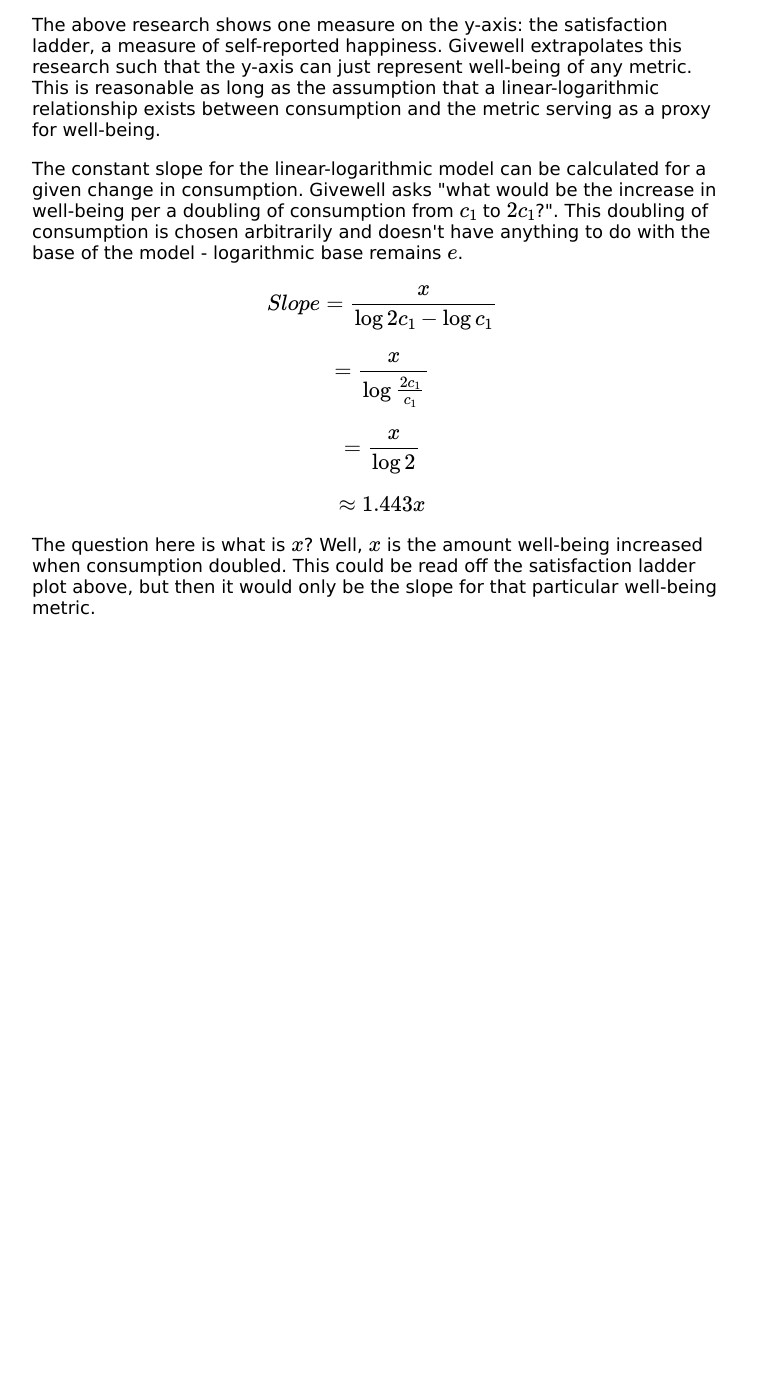
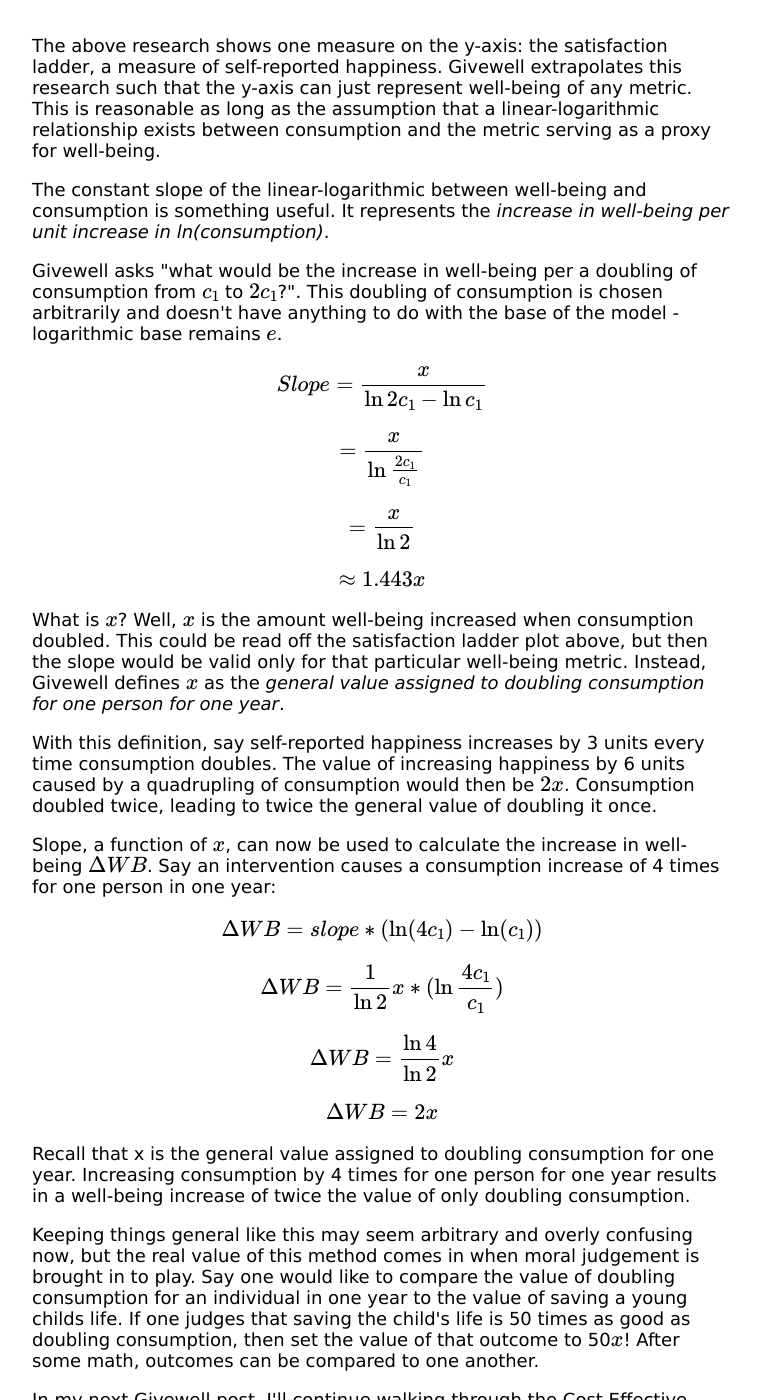
Before and after one commit to robinovitch61/robinovitch61.github.io, a Jekyll site: the page built from _posts/2019-11-23-how-givewell-evaluates-charities:-part-1.html, in a window 1280 px wide and 1400 px high, scrolled down 3425 px. Shown: the whole window, without its empty margins (258-1019 px from the left). Built offline with Jekyll 4.4.1, drawn with Linux system fonts in a browser that asks for light colours; before the commit the page ends 4079 px from its top, so only the background shows below that; some of the changed text lies outside the part shown.

Commit message:
part 1 givewell

```diff
--- a/_posts/2019-11-20-how-givewell-evaluates-charities.html
+++ b/_posts/2019-11-23-how-givewell-evaluates-charities:-part-1.html
@@ -1,5 +1,6 @@
 ---
 layout: post
+title: Givewell Cost Effective Analysis - Part 1
 ---
 <div class="post">
 <p"><span class="italic">Note: this is my personal commentary and this post is not officially endorsed by Givewell in any way.</span></p>
@@ -16,21 +17,23 @@
 
 <p>After digging through some of this available content in detail, I'd like to lay out a few key points and assumptions as clear a manner as possible.</p>
 
-<p>First, they talk about the relationship between income ($$$) and consumption (value of used of goods and services). It is difficult to infer one from the other - for example, a household's crop production may contribute to consumption (if they consume the crops), income (if they sell the crops), or both.</p>
+<p>First, they talk about the relationship between income ($$$) and consumption (value of used goods and services). It is difficult to infer one from the other - for example, a household's crop production may contribute to consumption (if they consume the crops), income (if they sell the crops), or both.</p>
 
 <p>Givewell states:
     <blockquote>When modeling interventions that we expect will alter people's productivity or work success, we prefer to think in terms of consumption rather than income...Consumption measurements are in some sense "the gold standard" for measures of material well-being in development economics research. (<a href="https://docs.google.com/document/d/1ZKq-MNU-xtn_48uN33L6VvBEZRAduvjwWMeaEffL4K4/edit#">Source</a>)</blockquote>
 </p>
 
-<p>Unfortunately, research often only provides data on income, as consumption is more difficult to measure. A reasonable approximation is to assume that consumption and income are equivalent:</p>
+<p>Unfortunately, research often only measures income, as consumption is more difficult to reliably quantify. A reasonable approximation is to assume that consumption and income are equivalent:</p>
 <figure>
     <img style="max-width:80%;"  src="/assets/images/income_consumption.png" alt="Income vs. Consumption">
     <figcaption class="figcaption-text"></figcaption>
 </figure>
 
-<p>From this point forward in my discussion and in all Givewell documentation, it is reasonable to think of income and consumption as equivalent unless otherwise stated. I will arbitrarily choose to use the term consumption.</p>
+<p>From this point forward in my discussion and in all Givewell documentation, it is reasonable to think of income and consumption as equivalent unless otherwise stated. I will arbitrarily choose to use the term consumption to represent both.</p>
 
 <p>When examining consumption in relation to well-being (well-being representing self-reported happiness, decrease in suffering, hope for the future, etc.), it's intuitively true that increasing consumption linearly would yield diminishing returns in well-being. At low levels of consumption, an extra $10/day may result in a doubling or tripling of one's well being! At high levels of consumption, an extra $10/day may feel almost like an insult if its meant to measurably increase ones well-being - the economic equivalent of <a href="https://www.youtube.com/watch?v=cW-wTkUBBeo">"you want a cookie or something?"</a>.</p>
+
+<p>For each base on the plot below, it can be said that "well-being increases an equivalent amount (one unit) each time consumption is multiplied by {the base}".
 
 <figure>
     <img style="max-width:80%;"  src="/assets/images/consumption_dim.png" alt="Diminishing Returns on Consumption">
@@ -39,13 +42,12 @@
 
 <p>Another idea: rather than a linear increase in consumption increasing well-being a proportional amount, a doubling in consumption increases well-being a proportional amount. So $10/day to $20/day increases well-being an equivalent amount as $5,000/day to $10,000/day. This is a logarithmic relationship, in this case base 2 for a doubling. In practice, Givewell uses base \( e \approx 2.72 \), which isn't much different.</p>
 
-<p>For each base on the plot below, it can be said that "well-being increases an equivalent amount (one unit) each time consumption is multiplied by {the base}".
 <figure>
     <img style="max-width:80%;"  src="/assets/images/log_consumption_lin.png" alt="Linear Returns on Log Consumption">
     <figcaption class="figcaption-text"></figcaption>
 </figure>
 
-<p>This is assumption is supported in <a href="http://users.nber.org/~jwolfers/papers/Satiation(AER).pdf">this research</a> which provides the plot shown below. Givewell recognizes that "The actual relationship between well-being and wealth is hotly debated." (<a href="https://docs.google.com/document/d/1ZKq-MNU-xtn_48uN33L6VvBEZRAduvjwWMeaEffL4K4/edit#">Source</a>).</p>
+<p>This is assumption is supported in <a href="http://users.nber.org/~jwolfers/papers/Satiation(AER).pdf">this research</a> which provides the plot shown below. Givewell recognizes that "The actual relationship between well-being and wealth is hotly debated." (<a href="https://docs.google.com/document/d/1ZKq-MNU-xtn_48uN33L6VvBEZRAduvjwWMeaEffL4K4/edit#">source</a>).</p>
 
 <figure>
     <img style="max-width:80%;"  src="/assets/images/wellbeing_gdp.png" alt="Wellbeing and GDP">
@@ -54,12 +56,30 @@
 
 <p>The above research shows one measure on the y-axis: the satisfaction ladder, a measure of self-reported happiness. Givewell extrapolates this research such that the y-axis can just represent well-being of any metric. This is reasonable as long as the assumption that a linear-logarithmic relationship exists between consumption and the metric serving as a proxy for well-being.</p>
 
-<p>The constant slope for the linear-logarithmic model can be calculated for a given change in consumption. Givewell asks "what would be the increase in well-being per a doubling of consumption from \(c_1\) to \(2c_1\)?". This doubling of consumption is chosen arbitrarily and doesn't have anything to do with the base of the model - logarithmic base remains \(e\).</p>
+<p>The constant slope of the linear-logarithmic between well-being and consumption is something useful. It represents the <span class="italic">increase in well-being per unit increase in ln(consumption)</span>.</p>
 
-\[ Slope = \frac{x}{\log{2c_1} - \log{c_1}} \]
-\[ = \frac{x}{\log{\frac{2c_1}{c_1}}} \]
-\[ = \frac{x}{\log{2}} \]
+<p>Givewell asks "what would be the increase in well-being per a doubling of consumption from \(c_1\) to \(2c_1\)?". This doubling of consumption is chosen arbitrarily and doesn't have anything to do with the base of the model - logarithmic base remains \(e\).</p>
+
+\[ Slope = \frac{x}{\ln{2c_1} - \ln{c_1}} \]
+\[ = \frac{x}{\ln{\frac{2c_1}{c_1}}} \]
+\[ = \frac{x}{\ln{2}} \]
 \[ \approx 1.443x \]
 
-<p>The question here is what is \(x\)? Well, \(x\) is the amount well-being increased when consumption doubled. This could be read off the satisfaction ladder plot above, but then it would only be the slope for that particular well-being metric.</p>
+<p>What is \(x\)? Well, \(x\) is the amount well-being increased when consumption doubled. This could be read off the satisfaction ladder plot above, but then the slope would be valid only for that particular well-being metric. Instead, Givewell defines \(x\) as the <span class="italic">general value assigned to doubling consumption for one person for one year</span>.</p>
+
+<p>With this definition, say self-reported happiness increases by 3 units every time consumption doubles. The value of increasing happiness by 6 units caused by a quadrupling of consumption would then be \(2x\). Consumption doubled twice, leading to twice the general value of doubling it once.</p>
+
+<p>Slope, a function of \(x\), can now be used to calculate the increase in well-being \(\Delta WB\). Say an intervention causes a consumption increase of 4 times for one person in one year:</p>
+
+\[ \Delta WB = slope*(\ln(4c_1) - \ln(c_1)) \]
+\[ \Delta WB = \frac{1}{\ln{2}}x*(\ln\frac{4c_1}{c_1}) \]
+\[ \Delta WB = \frac{\ln4}{\ln{2}}x \]
+\[ \Delta WB = 2x \]
+
+<p>Recall that x is the general value assigned to doubling consumption for one year. Increasing consumption by 4 times for one person for one year results in a well-being increase of twice the value of only doubling consumption.</p>
+
+<p>Keeping things general like this may seem arbitrary and overly confusing now, but the real value of this method comes in when moral judgement is brought in to play. Say one would like to compare the value of doubling consumption for an individual in one year to the value of saving a young childs life. If one judges that saving the child's life is 50 times as good as doubling consumption, then set the value of that outcome to 50\(x\)! After some math, outcomes can be compared to one another.</p>
+
+<p>In my next Givewell post, I'll continue walking through the Cost Effective Analysis, covering the analysis of Mosquito net effectiveness.</p>
+
 </div>
```
Also changed, not shown: other parts of _posts/2019-11-23-how-givewell-evaluates-charities:-part-1.html (+1 -1 lines).
